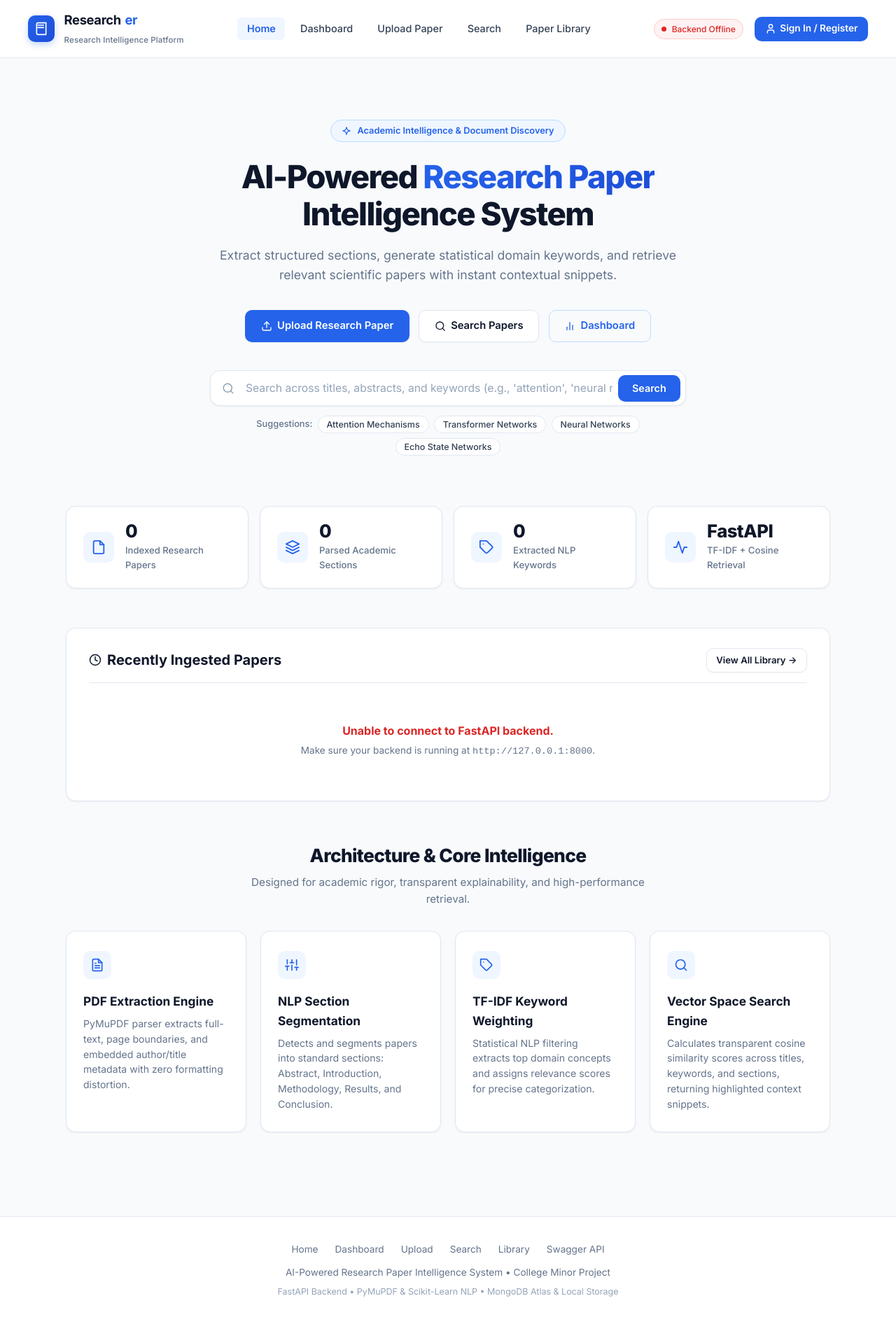
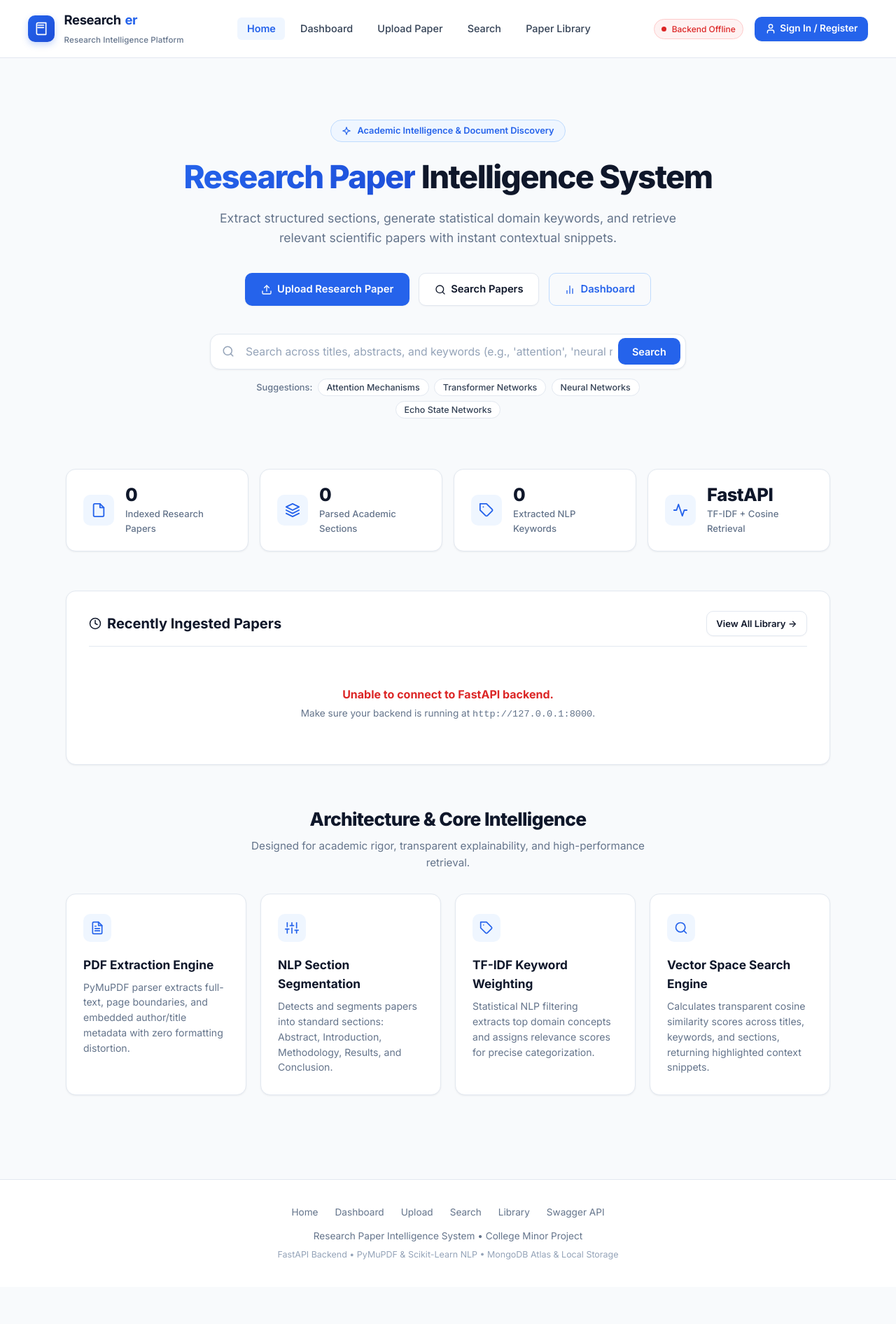
Before and after one commit to varsha24-pi/Research-Paper-Minor-Project, a plain HTML site: page frontend/index.html in a window 1280 px wide. Shown: the whole page at 70% size. After the commit the page ends 1839 px from the top, so only its background shows below. Drawn offline with Linux system fonts and the light colour scheme; no server answers.

Commit message:
Remove AI-Powered prefix from home page title, heading, and footers

```diff
--- a/frontend/index.html
+++ b/frontend/index.html
@@ -3,7 +3,7 @@
 <head>
     <meta charset="UTF-8">
     <meta name="viewport" content="width=device-width, initial-scale=1.0">
-    <title>Researcher - AI-Powered Research Paper Intelligence System</title>
+    <title>Researcher - Research Paper Intelligence System</title>
     <link rel="stylesheet" href="css/style.css">
 </head>
 <body>
@@ -56,7 +56,7 @@
                 <span>Academic Intelligence & Document Discovery</span>
             </div>
 
-            <h1>AI-Powered <span>Research Paper</span> Intelligence System</h1>
+            <h1><span>Research Paper</span> Intelligence System</h1>
             <p class="hero-desc">
                 Extract structured sections, generate statistical domain keywords, and retrieve relevant scientific papers with instant contextual snippets.
             </p>
@@ -280,7 +280,7 @@
             <a href="papers.html">Library</a>
             <a href="/docs" target="_blank">Swagger API</a>
         </div>
-        <p>AI-Powered Research Paper Intelligence System • College Minor Project</p>
+        <p>Research Paper Intelligence System • College Minor Project</p>
         <p style="font-size: 0.78rem; margin-top: 0.35rem; color: #94a3b8;">
             FastAPI Backend • PyMuPDF & Scikit-Learn NLP • MongoDB Atlas & Local Storage
         </p>
```
Also changed, not shown: frontend/dashboard.html (+1 -1 lines), frontend/login.html (+1 -1 lines), frontend/papers.html (+1 -1 lines), frontend/search.html (+1 -1 lines), frontend/upload.html (+1 -1 lines), frontend/viewer.html (+1 -1 lines).
